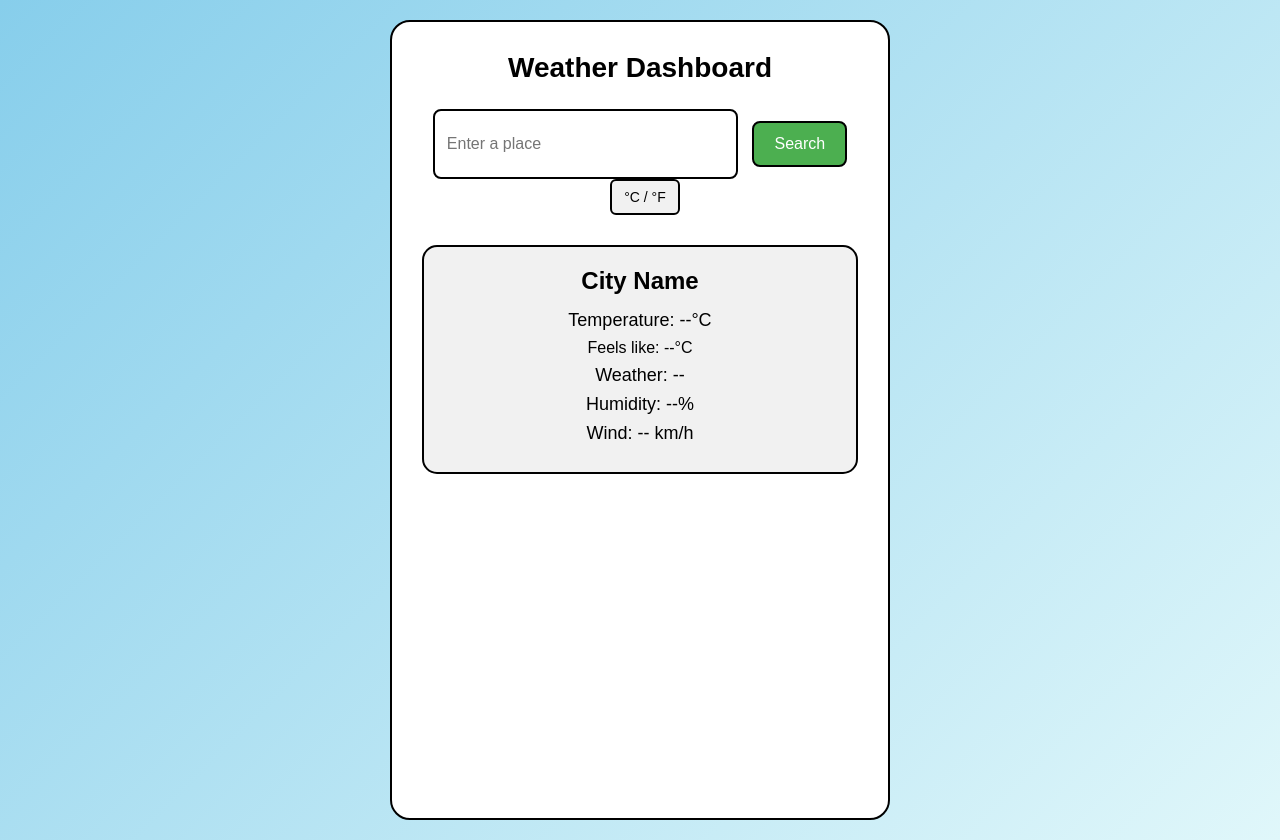
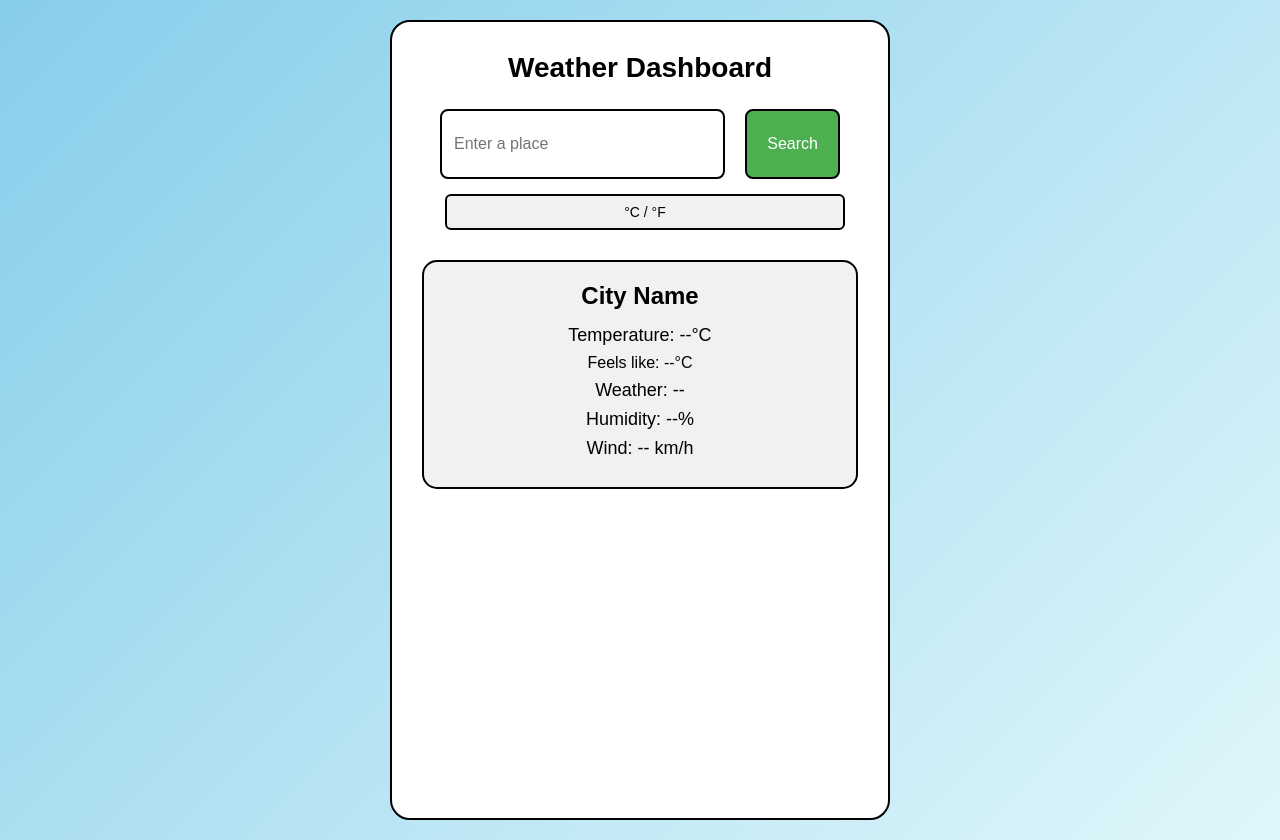
Before and after one commit to Yuser00123/Weather-dashboard, a Flask app: page / in a window 1280 px wide. Run offline with Flask 3, Linux system fonts and the light colour scheme.

Commit message:
fix: update search box layout and button type for unit toggle

```diff
--- a/static/style.css
+++ b/static/style.css
@@ -34,6 +34,10 @@ h1{
 
 .search-box{
     margin-bottom: 30px;
+    display: flex;
+    flex-direction: column;
+    gap: 10px;
+    align-items: center;
 }
 
 .weather-img{
@@ -52,6 +56,8 @@ h1{
     border-radius: 8px;
     border: 2px solid #000000;
     margin-right: 10px;
+    flex: 1;
+    min-width: 0;
 }
 
 #search-button{
@@ -148,8 +154,18 @@ body.weather-rain{
     border-radius: 6px;
     border: 2px solid #000000;
     background-color: #f1f1f1;
+    width: 100%;
+    max-width: 400px;
+    margin-top: 5px;
 }
 
 #unit-toggle:hover{
     background-color: #e0e0e0;
 }
+
+.search-box form{
+    display: flex;
+    gap: 10px;
+    width: 100%;
+    max-width: 400px;
+}
--- a/templates/index.html
+++ b/templates/index.html
@@ -13,8 +13,8 @@
                 <form action="/weather" method="get">
                 <input type="text" id="place-input" name="city" placeholder="Enter a place">
                 <button id="search-button">Search</button>
-                <button id="unit-toggle" onclick="toggleUnit()">°C / °F</button>
                 </form>
+                <button id="unit-toggle" type="button" onclick="toggleUnit()">°C / °F</button>
             </div>
             <div class="output">
                 {% if error %}
```
